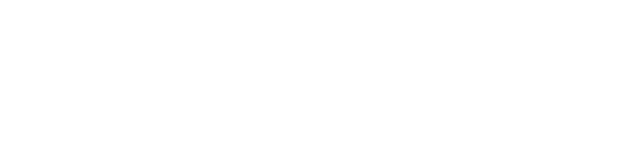
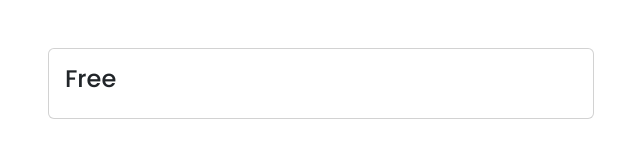
Before and after one commit to jubiep/TestPricingCards, a plain HTML site: page index.html in a window 1280 px wide. Shown: the full height of the page, 34-674 px from the left. Drawn offline with nearby package versions, Linux system fonts and the light colour scheme.

Commit message:
'Free' text

```diff
--- a/css/style.css
+++ b/css/style.css
@@ -0,0 +1,5 @@
+body {
+    font-family: "Poppins", sans-serif;
+    font-weight: 300;
+    font-style: normal;
+}
--- a/index.html
+++ b/index.html
@@ -6,9 +6,26 @@
     <meta name="viewport" content="width=device-width, initial-scale=1.0" />
     <link rel="stylesheet" href="css/bootstrap.min.css" />
     <link rel="stylesheet" href="css/style.css" />
+    <link rel="stylesheet" href="https://cdn.jsdelivr.net/npm/bootstrap-icons@1.13.1/font/bootstrap-icons.min.css">
+    <link rel="preconnect" href="https://fonts.googleapis.com">
+    <link rel="preconnect" href="https://fonts.gstatic.com" crossorigin>
+    <link href="https://fonts.googleapis.com/css2?family=Poppins:ital,wght@0,100;0,200;0,300;0,400;0,500;0,600;0,700;0,800;0,900;1,100;1,200;1,300;1,400;1,500;1,600;1,700;1,800;1,900&display=swap" rel="stylesheet">
     <title>Pricing Cards</title>
   </head>
   <body>
+    <div class="container">
+      <div class="row mt-5">
+        <div class="col-md-6">
+          <div class="card">
+            <div class="card-body">
+              <div class="fw-bold">
+                <h4> Free </h4>
+              </div>
+            </div>
+          </div>
+        </div>
+      </div>
+    </div>
 
     <script src="js/bootstrap.bundle.min.js"></script>
   </body>
```
